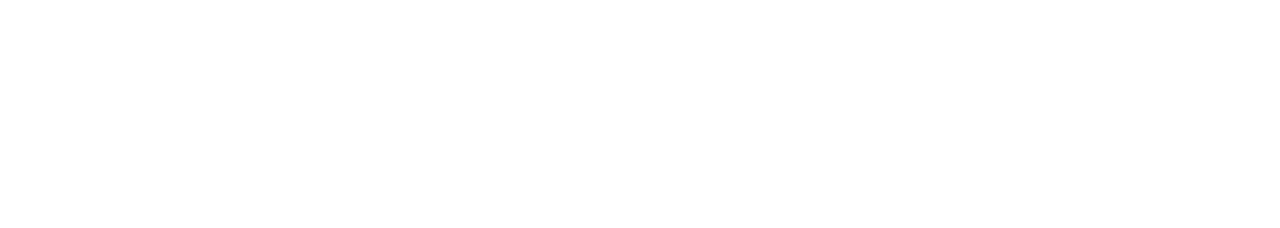
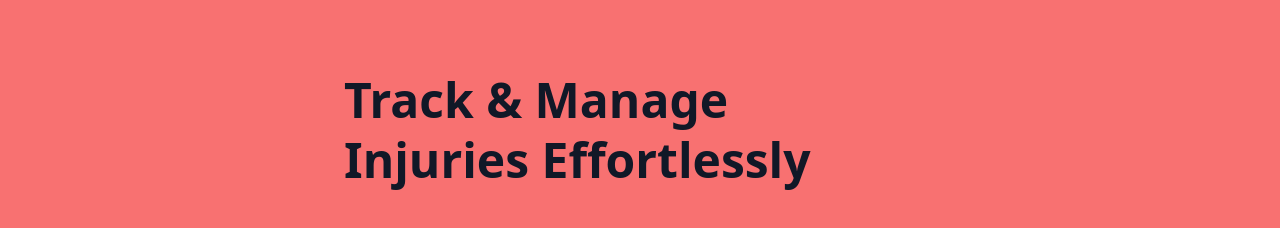
Before and after one commit to Code-Deboss/Grilli, a Next.js app: page / in a window 1280 px wide. Shown: the part 232-460 px from the top of the page. Built offline with nearby package versions, Linux system fonts and the light colour scheme; a web font is replaced by a local one.

Commit message:
the landing page in progress

```diff
--- a/package.json
+++ b/package.json
@@ -10,6 +10,7 @@
   },
   "dependencies": {
     "@ant-design/cssinjs": "^1.17.1",
+    "@ant-design/icons": "^5.2.6",
     "antd": "^5.10.0",
     "next": "13.5.4",
     "react": "^18",
--- /dev/null
+++ b/src/app/components/index.js
@@ -0,0 +1,5 @@
+import Nav from "./Nav";
+
+export {
+    Nav
+}
--- a/src/app/layout.js
+++ b/src/app/layout.js
@@ -4,7 +4,7 @@
 const inter = Inter({ subsets: ['latin'] })
 
 export const metadata = {
-  title: 'Create Next App',
+  title: 'SafetySentry',
   description: 'Generated by create next app',
 }
 
--- a/src/app/page.js
+++ b/src/app/page.js
@@ -1,10 +1,11 @@
-import Image from 'next/image'
-import Nav from './components/Nav'
+import { Nav } from "./components"
+import { Hero } from "./pages"
 
 export default function Home() {
   return (
     <div className=''>
       <Nav/>
+      <Hero />
     </div>
   )
 }
--- /dev/null
+++ b/src/app/pages/Hero.js
@@ -0,0 +1,17 @@
+import React from 'react'
+
+const Hero = () => {
+  return (
+    <section className=' bg-blue-500 '>
+        <div className='container flex flex-wrap items-center bg-red-400 justify-center mx-auto h-screen md:px-12 md:flex-row'>
+            <div className='mb-14 lg-mb-0 lg:w-1/2'>
+                <h1 className='max-w-xl text-[2.9rem] leading-none text-gray-900 font-extrabold font-sans text-center lg:text-5xl lg:text-left lg:leading-tight mb-5'>
+                    Track & Manage Injuries Effortlessly
+                </h1>
+            </div>
+        </div>
+    </section>
+  )
+}
+
+export default Hero
--- a/src/app/pages/dashboard.js/UserDashboard.js
+++ b/src/app/pages/dashboard.js/UserDashboard.js
@@ -0,0 +1,10 @@
+import React from 'react'
+
+
+const UserDashboard = () => {
+  return (
+    <div>UserDashboard</div>
+  )
+}
+
+export default UserDashboard
--- /dev/null
+++ b/src/app/pages/index.js
@@ -0,0 +1,5 @@
+import Hero from "./Hero";
+
+export {
+    Hero
+}
```
Also changed, not shown: src/app/assets/image/header-logo.svg (added), 1 other file (tests, documents, lock files or other folders).
